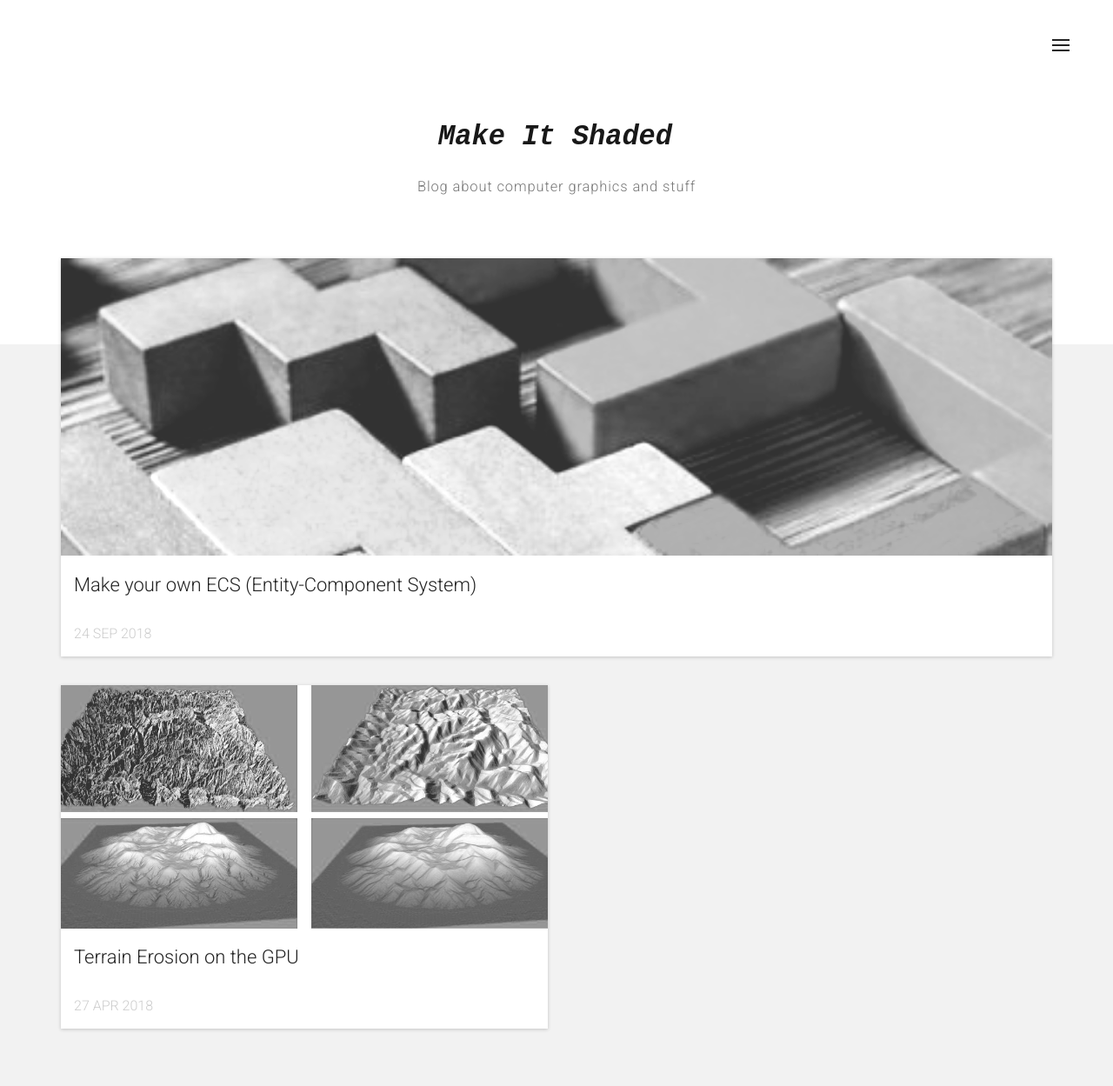
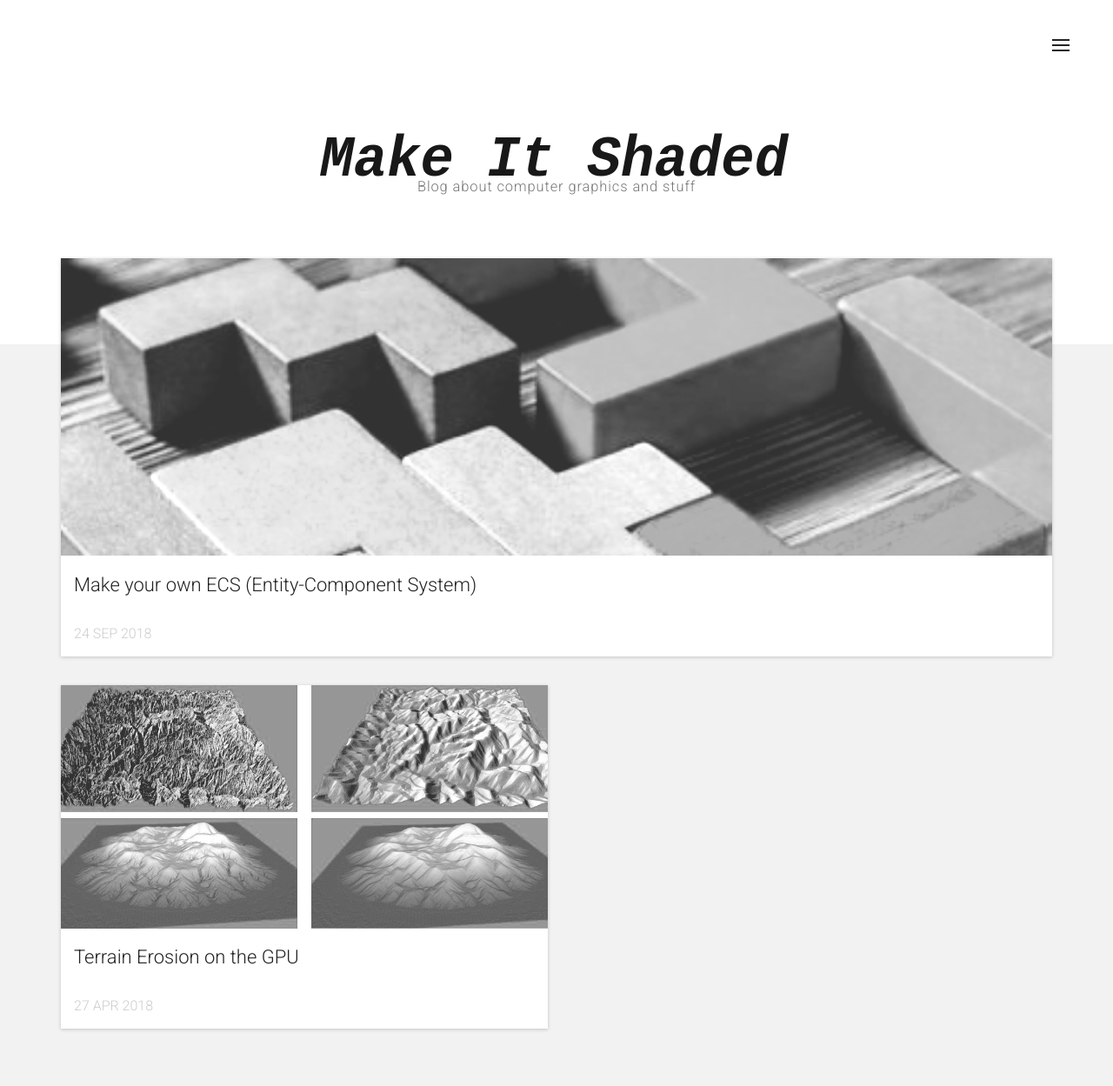
Before and after one commit to MakeItShaded/makeitshaded.github.io, a Jekyll site: the page built from index.html, in a window 1280 px wide. Shown: the whole page at 87% size. Built offline with Jekyll 4.4.1, drawn with Linux system fonts in a browser that asks for light colours; nearby versions of some CDN libraries; some web fonts are replaced.

```diff
--- a/assets/css/main.css
+++ b/assets/css/main.css
@@ -555,8 +555,8 @@
           transform: translateX(-50%);
   z-index: 500;
   margin: 0;
-  width: 276px;
-  height: 50px;
+  width: 552px;
+  height: 100px;
   background-size: 100%;
   background-position: 0;
   opacity: 0.9;
```
